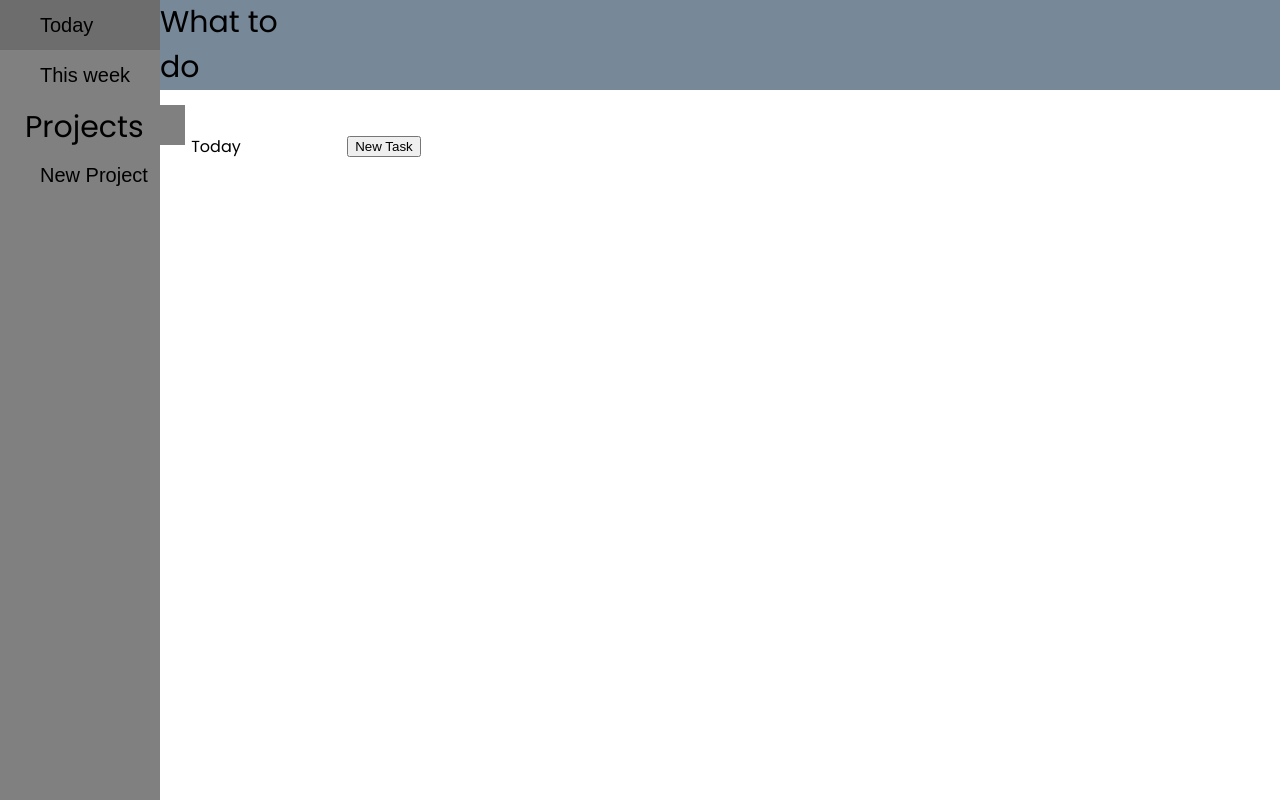
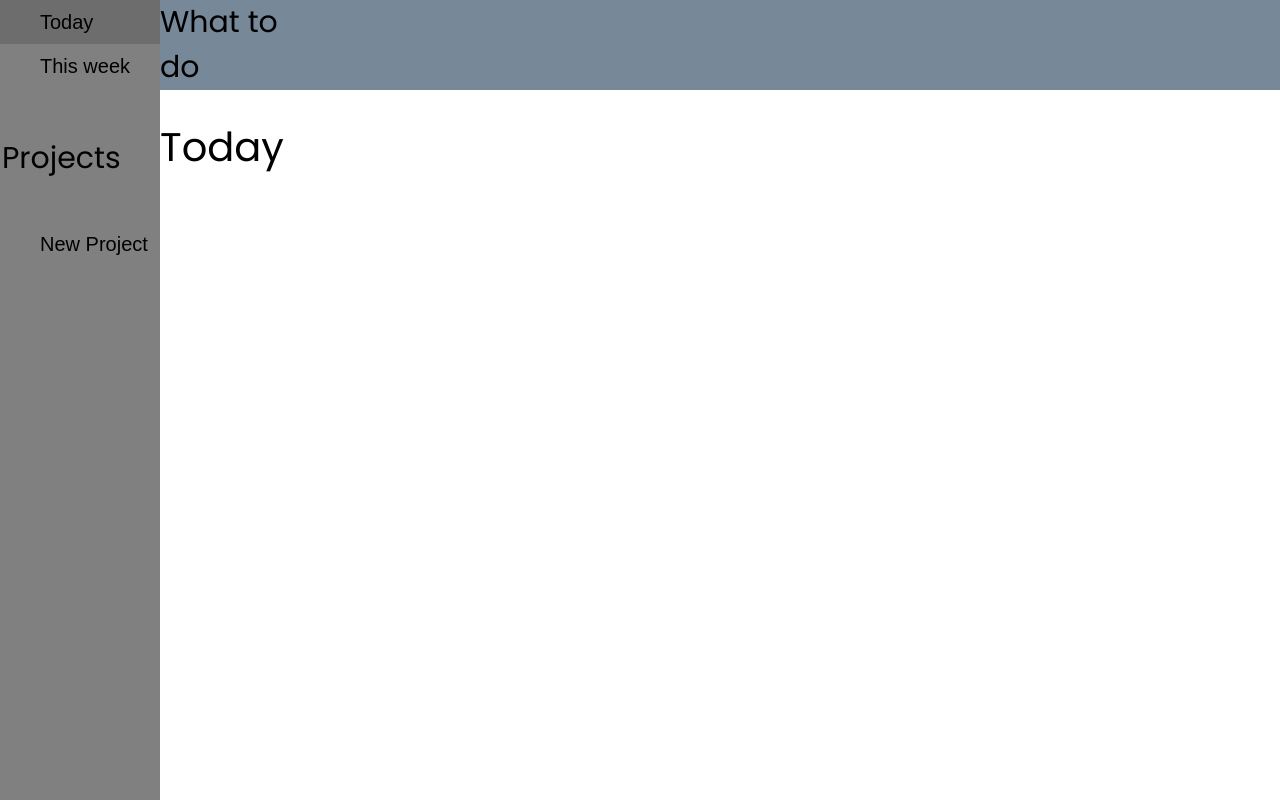
Before and after one commit to Stephens37/to-do-list, a website built with webpack: page src/template.html in a window 1280 px wide. Both pictures are taken after a click on the button "Today". Built offline with nearby package versions, Linux system fonts and the light colour scheme.

Commit message:
'Add logic for task button display'

```diff
--- a/src/logic.js
+++ b/src/logic.js
@@ -34,8 +34,8 @@ export default function UI () {
 
   nameFormFunction()
 
-  let newTaskButton = document.querySelector('#newtask')
-  const createdProjects = document.querySelector('#createdprojects')
+  const newTaskButton = document.querySelector('#newtask')
+  const createdProjects = document.querySelector('#createdprojectsgrid')
   let mainTitle = document.querySelector('#maintitle')
   const mainFormPart = document.querySelector('#mainformpart')
 
@@ -47,6 +47,7 @@ export default function UI () {
 
     this.displayProject = function () {
       mainTitle.innerText = title
+      newTaskButton.style.display = 'block'
       console.log(title)
     }
 
@@ -87,16 +88,17 @@ export default function UI () {
   const todayButton = document.querySelector('#todaybutton')
   const weekButton = document.querySelector('#weekbutton')
 
+
   function todayView () {
     mainTitle.innerText = 'Today'
-    newTaskButton = false
+    newTaskButton.style.display = 'none'
   }
 
   todayButton.addEventListener('click', todayView)
 
   function weekView () {
     mainTitle.innerText = 'This Week'
-    newTaskButton = false
+    newTaskButton.style.display = 'none'
   }
 
   weekButton.addEventListener('click', weekView)
--- a/src/style.css
+++ b/src/style.css
@@ -40,7 +40,7 @@ nav {
   height: 100%;
   display: grid;
   grid-template-columns: 1fr;
-  grid-template-rows: 1fr 1fr 1fr 1fr 4fr 8fr;
+  grid-template-rows: 1fr 1fr 1fr 1fr 1fr 1fr 4fr 8fr;
   align-items: space-between;
   background-color: gray;
 }
@@ -66,16 +66,16 @@ nav {
 }
 
 #projectnavtext {
-  grid-row: 3 / span 1;
+  grid-row: 4 / span 1;
   font-size: 30px;
   height: 40px;
-  width: 100%;
   align-self: center;
-  padding-left: 25px;
+  padding-left: 2px;
+
 }
 
 #newprojectbutton {
-  grid-row: 4 / span 1;
+  grid-row: 6 / span 1;
 }
 
 #mainpart {
@@ -95,16 +95,31 @@ nav {
 
 #name_form {
   display: none;
-  grid-row: 5 / span 1;
+  grid-row: 7 / span 1;
   padding-left: 0px;
 }
 
 #createdprojects {
+  grid-row: 8 / span 1;
+}
+
+#createdprojectsgrid {
   display: grid;
   grid-template-columns: 1fr;
   grid-template-rows: repeat(8, 1fr);
 }
 
+#maintitle {
+  font-size: 40px;
+}
+
+#newtask {
+  display: none;
+  font-size: 20px;
+  height: 50px;
+  width: 100px;
+}
+
 #project_form {
   display: none;
 }
--- a/src/template.html
+++ b/src/template.html
@@ -29,7 +29,9 @@
               <input type="text" name="title" id="title">
               <button type="submit" id="submitname" class="namecategory" form="name_form">SUBMIT</button>
             </form>
-            <div id="createdprojects"></div>
+            <div id="createdprojects">
+              <div id="createdprojectsgrid"></div>
+            </div>
           </div>
         </nav>
 
```
Also changed, not shown: dist/index.html, 1 other file.
